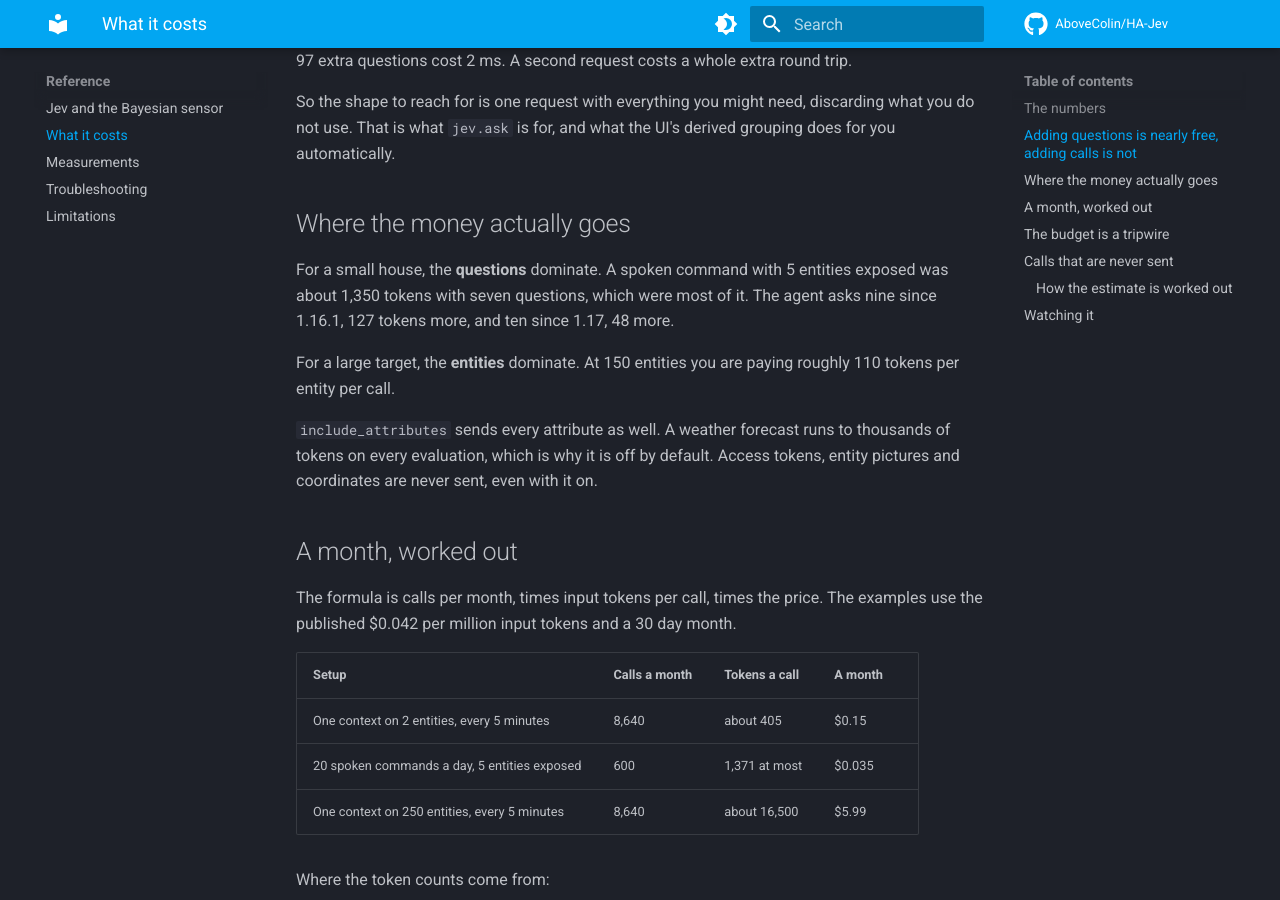
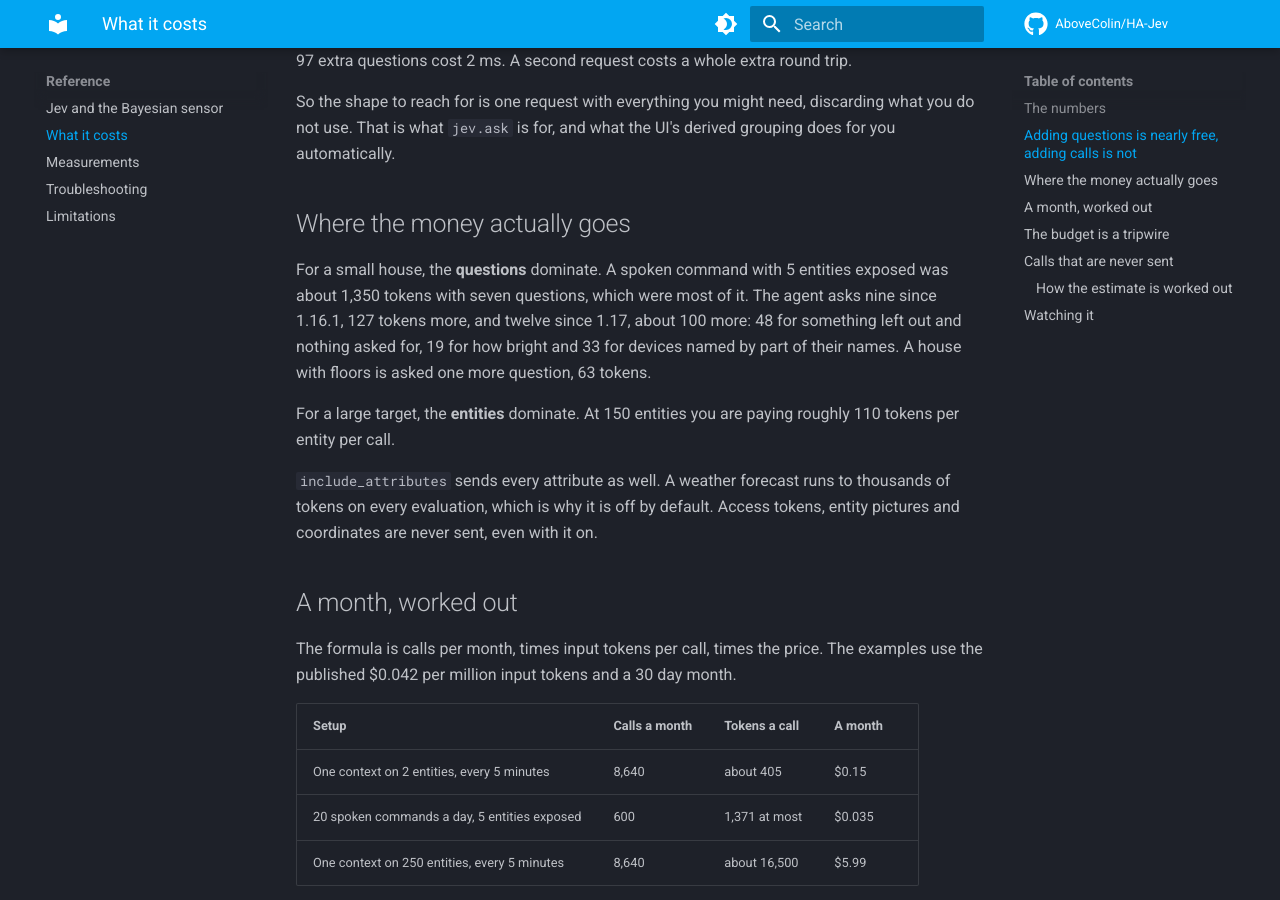
Before and after one commit to AboveColin/HA-Jev, an MkDocs documentation site: the page built from site-docs/cost.md, in a window 1280 px wide and 900 px high, scrolled down 1000 px. Built offline with MkDocs 1.6.1 and Material for MkDocs 9.7.7, drawn with Linux system fonts in a browser that asks for light colours; comment, search, counter and statistics services are not loaded.

Commit message:
1.17.0
Bump the manifest to 1.17.0, and count the new questions in the cost page:
twelve since 1.17, about 100 tokens more, and one more with floors.

```diff
--- a/site-docs/cost.md
+++ b/site-docs/cost.md
@@ -35,7 +35,10 @@ grouping does for you automatically.
 
 For a small house, the **questions** dominate. A spoken command with 5 entities
 exposed was about 1,350 tokens with seven questions, which were most of it. The
-agent asks nine since 1.16.1, 127 tokens more, and ten since 1.17, 48 more.
+agent asks nine since 1.16.1, 127 tokens more, and twelve since 1.17, about 100
+more: 48 for something left out and nothing asked for, 19 for how bright and 33 for
+devices named by part of their names. A house with floors is asked one more
+question, 63 tokens.
 
 For a large target, the **entities** dominate. At 150 entities you are paying
 roughly 110 tokens per entity per call.
```
Also changed, not shown: 1 other file.
